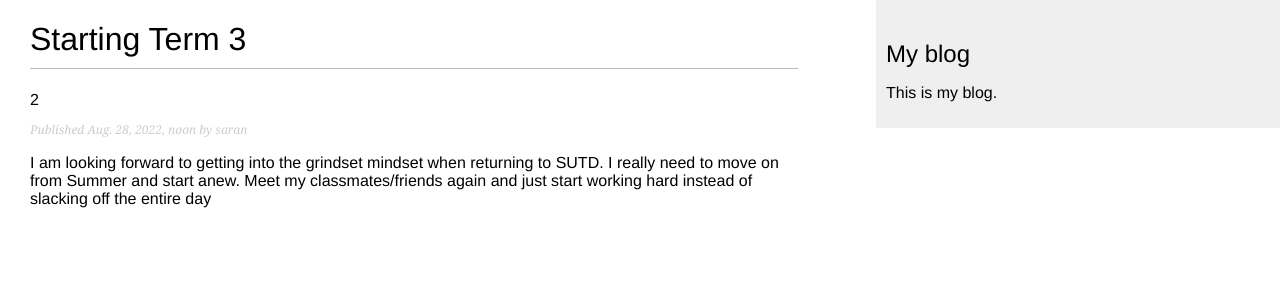
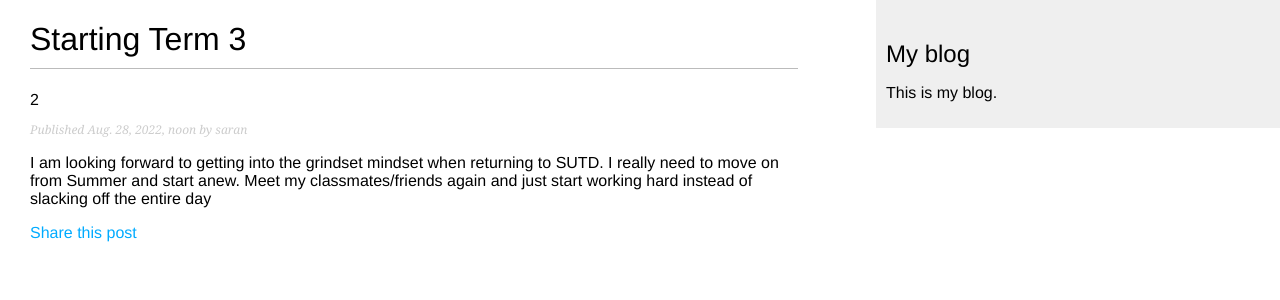
Before and after one commit to sarang2551/Django_blog_project, a Django app: a page that uses mysite/blog/templates/blog/post/detail.html in a window 1280 px wide. Shown: the top 300 px of the page. Run offline with Django 3.2, Linux system fonts and the light colour scheme; data comes from the database, SQL or seed files in the repository.

Commit message:
Added share link to details page

```diff
--- a/mysite/blog/templates/blog/post/detail.html
+++ b/mysite/blog/templates/blog/post/detail.html
@@ -4,4 +4,9 @@
 <h1>{{post.title}}</h1><span>{{post.id}}</span>
 <p class="date">Published {{post.publish}} by {{post.author}}</p>
 {{post.body|linebreaks}}
+<p>
+    <a href="{% url "blog:post_share" post.id %}">
+        Share this post
+    </a>
+</p>
 {% endblock %}
--- a/mysite/blog/templates/blog/post/share.html
+++ b/mysite/blog/templates/blog/post/share.html
@@ -14,6 +14,7 @@
 <form method="post">
     <!-- Render form elements as p components -->
     {{form.as_p}}
+    <!-- Remember to add csrf_token to every form that uses a POST request -->
     {% csrf_token %}
     <input type="submit" value="Send e-mail">
 </form>
```
